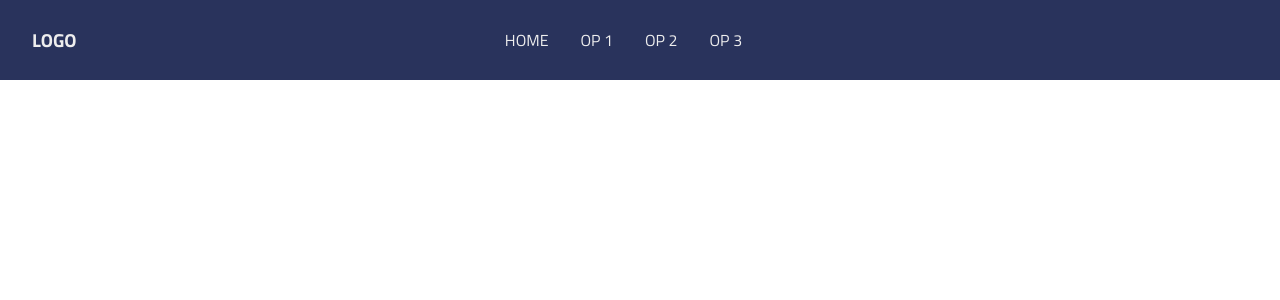
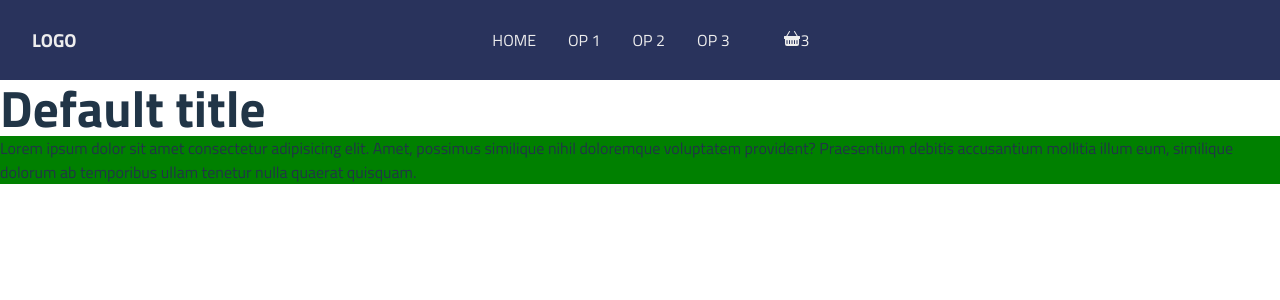
Before and after one commit to gvstavorin/CreaTuLanding-Gustavo-Contreras, a React (Vite) app: page / in a window 1280 px wide. Shown: the top 300 px of the page. Built offline with nearby package versions, Linux system fonts and the light colour scheme.

Commit message:
Se agrego cartwidget a navbar y itemlist a app

```diff
--- a/src/App.jsx
+++ b/src/App.jsx
@@ -1,14 +1,22 @@
 
 import { useState } from 'react'
 import NavBar from '../src/components/NavBar/navbar'
+import ItemListContainer from './components/ItemListContainer/ItemListContainer'
 
 function App() {
-  const [count, setCount] = useState(0)
+  const ItemListPropos= {
+
+    grettings: 'Hola Gustavo, Bienvenido a la tienda !'
+  }
 
   return (
     <>
+       <NavBar/>
+       <ItemListContainer
 
-       <NavBar/>
+       {...ItemListPropos}
+       />
+
     </>
   )
 }
--- a/src/components/CartWidget/CartWidget.jsx
+++ b/src/components/CartWidget/CartWidget.jsx
@@ -1,7 +1,9 @@
+import { BsBasketFill } from "react-icons/bs";
+
 export const CartWidget = () => {
     return (
       <div>
-          <span> 🛒 </span>
+          <span> <BsBasketFill /> </span>
           <span> 3 </span>
       </div>
     )
--- a/src/components/ItemListContainer/ItemListContainer.jsx
+++ b/src/components/ItemListContainer/ItemListContainer.jsx
@@ -1,5 +1,5 @@
 
-import styles from './ItemListContainer.module.css'
+import styles from '../ItemListContainer/ItemListContainer.module.css'
 
 export const ItemListContainer = ( { bgBlue, greeting } ) => {
 
@@ -14,9 +14,12 @@ export const ItemListContainer = ( { bgBlue, greeting } ) => {
         <main>
             <h1> { greeting ? greeting : defaultTitle } </h1>
             <div className = { bgBlue ? styles.background : styles.backgroundGreen}>
-                <p> This is a paragraph </p>
-                <p> This is another paragraph </p>
+                <p> Lorem ipsum dolor sit amet consectetur adipisicing elit. Amet, possimus similique nihil doloremque voluptatem provident?
+                    Praesentium debitis accusantium mollitia illum eum, similique dolorum ab temporibus ullam tenetur nulla quaerat quisquam. </p>
             </div>
         </main>
     )
 }
+
+
+export default ItemListContainer;
--- /dev/null
+++ b/src/components/ItemListContainer/ItemListContainer.module.css
@@ -0,0 +1,7 @@
+.background{
+    background-color: blue;
+}
+
+.backgroundGreen{
+    background-color: green;
+}
--- a/src/components/NavBar/navbar.jsx
+++ b/src/components/NavBar/navbar.jsx
@@ -1,5 +1,6 @@
 import { useRef } from "react";
 import { FaBars, FaTimes } from "react-icons/fa";
+import {CartWidget} from '../CartWidget/CartWidget'
 import '../NavBar/navbar.css'
 
 function Navbar() {
@@ -24,12 +25,15 @@ function Navbar() {
 					onClick={showNavbar}>
 					<FaTimes />
 				</button>
+
+				<CartWidget/>
 			</nav>
 			<button
 				className="nav-btn"
 				onClick={showNavbar}>
 				<FaBars />
 			</button>
+
 		</header>
 	);
 }
```
